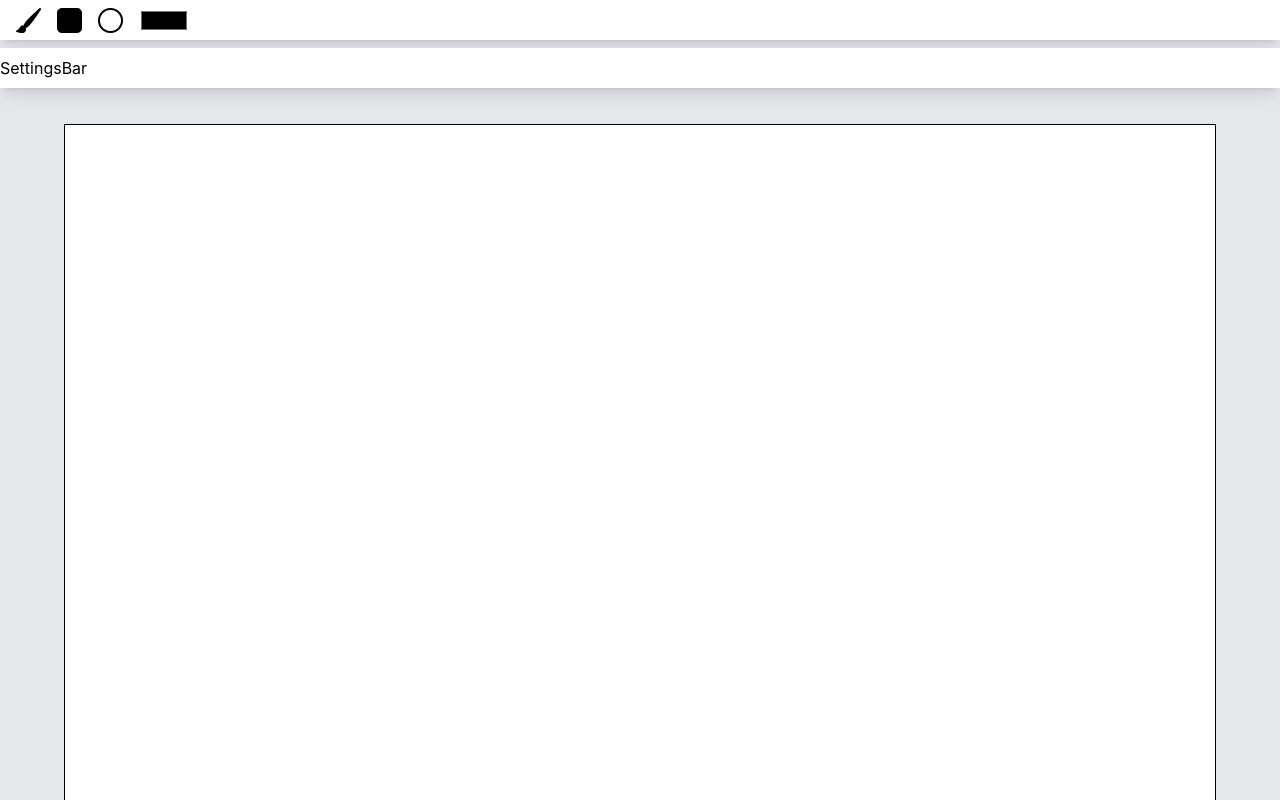
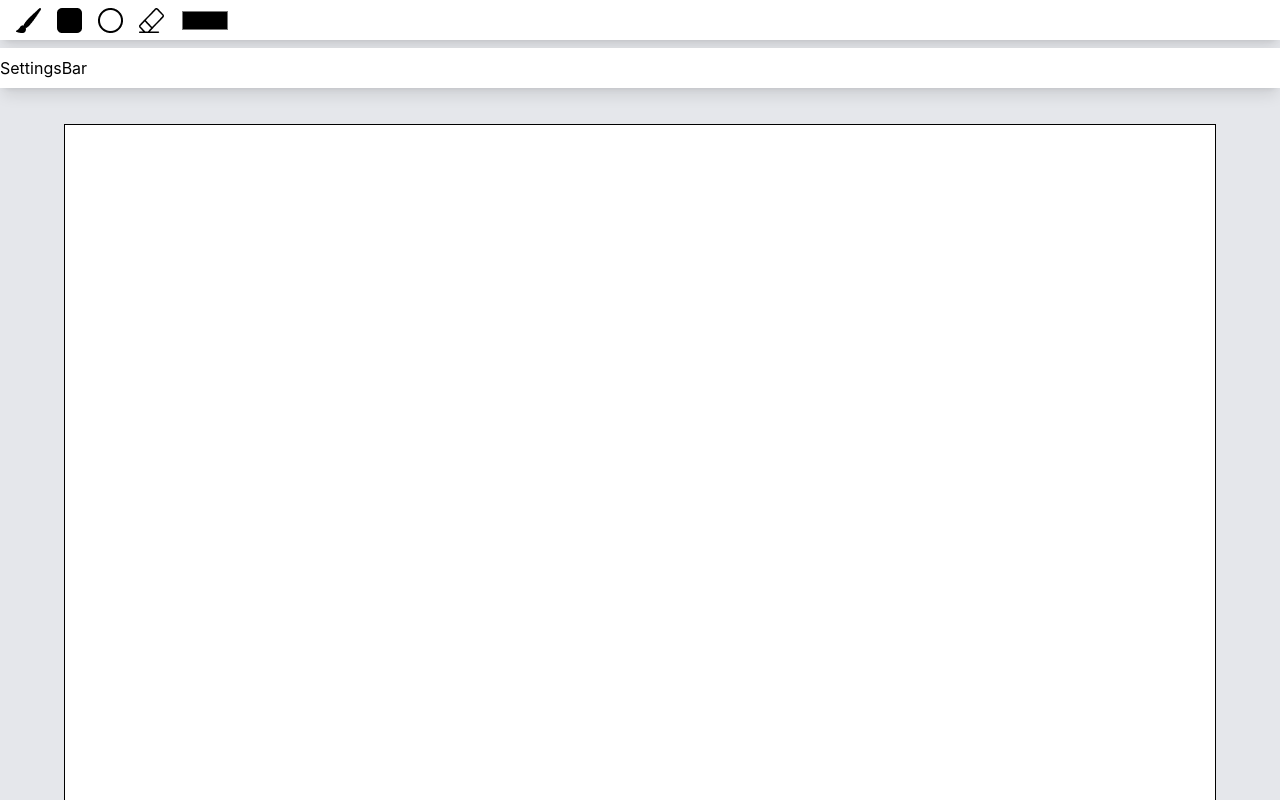
Before and after one commit to Raftouch/paint-front, a React (Vite) app: page / in a window 1280 px wide. Shown: the top 800 px of the page. Built offline with nearby package versions, Linux system fonts and the light colour scheme.

Commit message:
feat(toolbar): add eraser tool selection via button click

```diff
--- a/src/components/Toolbar.tsx
+++ b/src/components/Toolbar.tsx
@@ -2,6 +2,7 @@ import canvasState from "../store/canvasState";
 import toolState from "../store/toolState";
 import Brush from "../tools/Brush";
 import Circle from "../tools/Circle";
+import Eraser from "../tools/Eraser";
 import Rect from "../tools/Rect";
 import Button from "./Button";
 
@@ -24,13 +25,19 @@ export default function Toolbar() {
     toolState.setTool(new Circle(canvasState.canvas));
   };
 
+  const handleEraserClick = () => {
+    if (!canvasState.canvas) return;
+
+    toolState.setTool(new Eraser(canvasState.canvas));
+  };
+
   return (
     <div className="h-[40px] bg-white flex items-center justify-between shadow-lg p-4">
       <div className="space-x-4 flex items-center">
         <Button imageName="brush" onClick={handleBrushClick} />
         <Button imageName="rect" onClick={handleRectClick} />
         <Button imageName="circle" onClick={handleCircleClick} />
-        {/* <Button imageName="eraser" /> */}
+        <Button imageName="eraser" onClick={handleEraserClick} />
         {/* <Button imageName="line" /> */}
         <input type="color" />
       </div>
```
